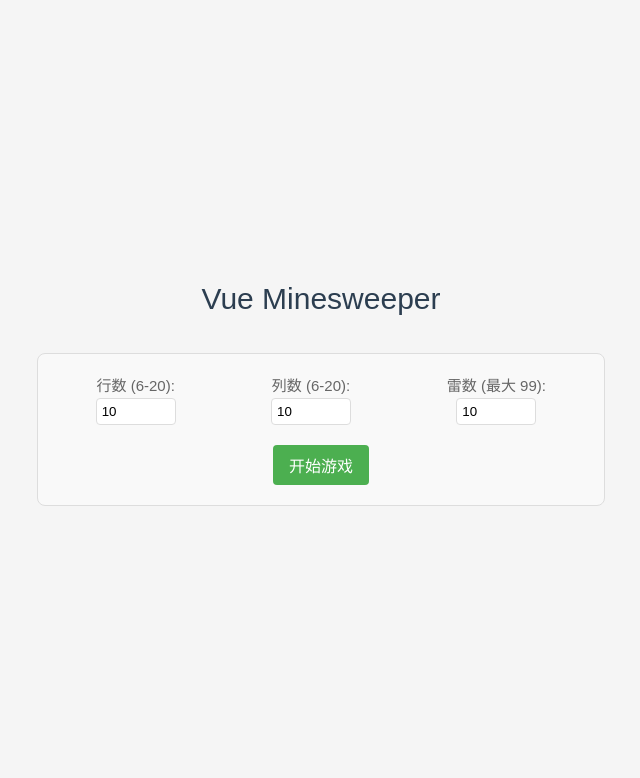
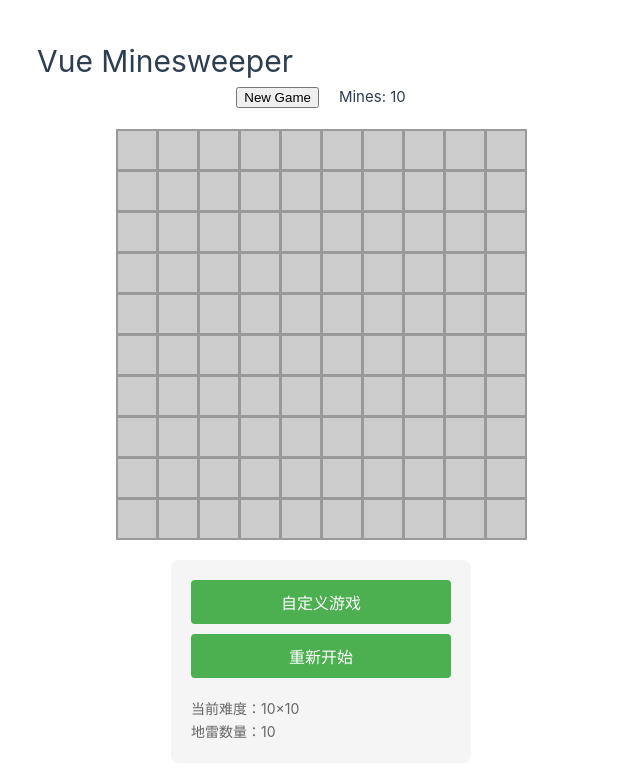
Before and after one commit to Ch1ldKing/vue-minesweeper, a Vue app: page / in a window 1280 px wide. Shown: the top 778 px of the page, without its empty margins (15-655 px from the left). Built offline with nearby package versions, Linux system fonts and the light colour scheme; the HTML template or start-up script is replaced by a standard one.

Commit message:
v0.3 change settings layout

```diff
--- a/src/App.vue
+++ b/src/App.vue
@@ -1,17 +1,38 @@
-// main.ts
-import { createApp } from 'vue'
-import App from './App.vue'
-
-// 创建并挂载根实例
-createApp(App).mount('#app')
-
-// App.vue
 <template>
   <div class="app">
     <h1>Vue Minesweeper</h1>
-    <GameSettings v-if="!gameStarted" @start="startGame" />
-    <Board v-else :key="gameKey" :width="settings.width" :height="settings.height" :mine-count="settings.mineCount"
-      @game-over="endGame" @game-won="endGame" />
+
+    <!-- 主要内容区域：响应式布局 -->
+    <div class="content-wrapper">
+      <!-- 游戏区域 -->
+      <div class="game-area">
+        <Board :key="gameKey" :width="settings.width" :height="settings.height" :mine-count="settings.mineCount"
+          @game-over="handleGameOver" @game-won="handleGameWon" />
+      </div>
+
+      <!-- 控制面板 -->
+      <div class="control-panel">
+        <div class="controls">
+          <button class="control-button" @click="showSettings = true">
+            自定义游戏
+          </button>
+          <button class="control-button" @click="resetGame">
+            重新开始
+          </button>
+        </div>
+        <div class="game-info">
+          <p>当前难度：{{ settings.width }}×{{ settings.height }}</p>
+          <p>地雷数量：{{ settings.mineCount }}</p>
+        </div>
+      </div>
+    </div>
+
+    <!-- 设置模态框 -->
+    <div v-if="showSettings" class="modal-overlay" @click.self="showSettings = false">
+      <div class="modal-content">
+        <GameSettings :initial-settings="settings" @save="updateSettings" @cancel="showSettings = false" />
+      </div>
+    </div>
   </div>
 </template>
 
@@ -26,7 +47,7 @@ interface GameSettings {
   mineCount: number;
 }
 
-const gameStarted = ref(false);
+const showSettings = ref(false);
 const gameKey = ref(0);
 const settings = ref<GameSettings>({
   width: 10,
@@ -34,41 +55,114 @@ const settings = ref<GameSettings>({
   mineCount: 10
 });
 
-const startGame = (newSettings: GameSettings) => {
+const updateSettings = (newSettings: GameSettings) => {
   settings.value = newSettings;
-  gameStarted.value = true;
+  showSettings.value = false;
+  gameKey.value++; // 强制重新创建游戏板
 };
 
-const endGame = () => {
-  // 延迟一下以便玩家看到游戏结果
-  setTimeout(() => {
-    gameStarted.value = false;
-  }, 2000);
+const resetGame = () => {
+  gameKey.value++; // 重置游戏
+};
+
+const handleGameOver = () => {
+  // 可以添加游戏结束的处理逻辑
+};
+
+const handleGameWon = () => {
+  // 可以添加游戏胜利的处理逻辑
 };
 </script>
 
-<style>
+<style scoped>
 .app {
-  font-family: Arial, sans-serif;
-  max-width: 800px;
+  max-width: 1200px;
   margin: 0 auto;
   padding: 20px;
-  text-align: center;
 }
 
-h1 {
-  color: #2c3e50;
-  margin-bottom: 30px;
+.content-wrapper {
+  display: flex;
+  flex-wrap: wrap;
+  gap: 20px;
+  justify-content: center;
+  align-items: flex-start;
 }
 
-/* 全局样式重置 */
-* {
-  margin: 0;
-  padding: 0;
-  box-sizing: border-box;
+.game-area {
+  flex: 0 1 auto;
 }
 
-body {
-  background-color: #f5f5f5;
+.control-panel {
+  flex: 0 1 300px;
+  padding: 20px;
+  background: #f5f5f5;
+  border-radius: 8px;
+  min-width: 200px;
+}
+
+.controls {
+  display: flex;
+  flex-direction: column;
+  gap: 10px;
+  margin-bottom: 20px;
+}
+
+.control-button {
+  padding: 10px 20px;
+  border: none;
+  border-radius: 4px;
+  background: #4CAF50;
+  color: white;
+  cursor: pointer;
+  font-size: 16px;
+  transition: background-color 0.3s;
+}
+
+.control-button:hover {
+  background: #45a049;
+}
+
+.game-info {
+  color: #666;
+  font-size: 14px;
+}
+
+.modal-overlay {
+  position: fixed;
+  top: 0;
+  left: 0;
+  right: 0;
+  bottom: 0;
+  background: rgba(0, 0, 0, 0.5);
+  display: flex;
+  justify-content: center;
+  align-items: center;
+  z-index: 1000;
+}
+
+.modal-content {
+  background: white;
+  padding: 20px;
+  border-radius: 8px;
+  max-width: 90%;
+  max-height: 90%;
+  overflow-y: auto;
+}
+
+/* 响应式布局 */
+@media (max-width: 768px) {
+  .content-wrapper {
+    flex-direction: column;
+  }
+
+  .control-panel {
+    width: 100%;
+  }
+
+  .controls {
+    flex-direction: row;
+    justify-content: center;
+  }
 }
 </style>
--- a/src/components/Board.vue
+++ b/src/components/Board.vue
@@ -14,7 +14,6 @@
     </div>
   </div>
 </template>
-
 
 <script setup lang="ts">
 import  Cell  from './Cell.vue';
--- a/src/components/GameSettings.vue
+++ b/src/components/GameSettings.vue
@@ -1,36 +1,46 @@
-// src/components/GameSettings.vue
 <template>
     <div class="settings-panel">
+        <h2>自定义游戏设置</h2>
         <div class="settings-form">
             <div class="form-group">
-                <label>行数 (6-20):
-                    <input type="number" v-model.number="rows" min="6" max="20" @input="validateAndEmit" />
-                </label>
+                <label>行数 (6-20):</label>
+                <input type="number" v-model.number="rows" min="6" max="20" @input="validateAndUpdate" />
             </div>
             <div class="form-group">
-                <label>列数 (6-20):
-                    <input type="number" v-model.number="cols" min="6" max="20" @input="validateAndEmit" />
-                </label>
+                <label>列数 (6-20):</label>
+                <input type="number" v-model.number="cols" min="6" max="20" @input="validateAndUpdate" />
             </div>
             <div class="form-group">
-                <label>雷数 (最大 {{ maxMines }}):
-                    <input type="number" v-model.number="mines" :min="1" :max="maxMines" @input="validateAndEmit" />
-                </label>
+                <label>雷数 (最大 {{ maxMines }}):</label>
+                <input type="number" v-model.number="mines" :min="1" :max="maxMines" @input="validateAndUpdate" />
             </div>
         </div>
         <div class="error-message" v-if="errorMessage">{{ errorMessage }}</div>
-        <button class="start-button" @click="startGame" :disabled="!!errorMessage || !isValid">
-            开始游戏
-        </button>
+        <div class="button-group">
+            <button class="save-button" @click="saveSettings" :disabled="!!errorMessage || !isValid">
+                确定
+            </button>
+            <button class="cancel-button" @click="cancelSettings">
+                取消
+            </button>
+        </div>
     </div>
 </template>
 
 <script setup lang="ts">
-import { ref, computed } from 'vue';
+import { ref, computed, onMounted } from 'vue';
 
-const rows = ref(10);
-const cols = ref(10);
-const mines = ref(10);
+const props = defineProps<{
+    initialSettings: {
+        width: number;
+        height: number;
+        mineCount: number;
+    };
+}>();
+
+const rows = ref(props.initialSettings.height);
+const cols = ref(props.initialSettings.width);
+const mines = ref(props.initialSettings.mineCount);
 const errorMessage = ref('');
 
 const maxMines = computed(() => rows.value * cols.value - 1);
@@ -40,7 +50,7 @@ const isValid = computed(() => {
         mines.value >= 1 && mines.value <= maxMines.value;
 });
 
-const validateAndEmit = () => {
+const validateAndUpdate = () => {
     errorMessage.value = '';
 
     if (rows.value < 6 || rows.value > 20) {
@@ -62,9 +72,14 @@ const validateAndEmit = () => {
     }
 };
 
-const startGame = () => {
+const emit = defineEmits<{
+    (e: 'save', settings: { width: number; height: number; mineCount: number }): void;
+    (e: 'cancel'): void;
+}>();
+
+const saveSettings = () => {
     if (isValid.value) {
-        emit('start', {
+        emit('save', {
             width: cols.value,
             height: rows.value,
             mineCount: mines.value
@@ -72,33 +87,38 @@ const startGame = () => {
     }
 };
 
-const emit = defineEmits<{
-    (e: 'start', settings: { width: number; height: number; mineCount: number }): void;
-}>();
+const cancelSettings = () => {
+    emit('cancel');
+};
 </script>
 
 <style scoped>
 .settings-panel {
+    min-width: 300px;
+}
+
+h2 {
     margin-bottom: 20px;
-    padding: 20px;
-    border: 1px solid #ddd;
-    border-radius: 8px;
-    background-color: #f9f9f9;
+    color: #333;
+    text-align: center;
 }
 
 .settings-form {
     display: flex;
-    gap: 20px;
-    margin-bottom: 15px;
+    flex-direction: column;
+    gap: 15px;
+    margin-bottom: 20px;
 }
 
 .form-group {
     display: flex;
-    flex-direction: column;
+    justify-content: space-between;
+    align-items: center;
+    gap: 10px;
 }
 
 .form-group label {
-    margin-bottom: 5px;
+    flex: 1;
     color: #666;
 }
 
@@ -107,30 +127,53 @@ const emit = defineEmits<{
     padding: 5px;
     border: 1px solid #ddd;
     border-radius: 4px;
+    text-align: center;
 }
 
 .error-message {
     color: #ff4444;
-    margin-bottom: 10px;
+    margin-bottom: 15px;
     font-size: 14px;
+    text-align: center;
 }
 
-.start-button {
-    padding: 8px 16px;
-    background-color: #4CAF50;
-    color: white;
+.button-group {
+    display: flex;
+    justify-content: center;
+    gap: 10px;
+}
+
+.save-button,
+.cancel-button {
+    padding: 8px 20px;
     border: none;
     border-radius: 4px;
     cursor: pointer;
-    font-size: 16px;
+    font-size: 14px;
+    transition: background-color 0.3s;
 }
 
-.start-button:disabled {
+.save-button {
+    background-color: #4CAF50;
+    color: white;
+}
+
+.save-button:hover:not(:disabled) {
+    background-color: #45a049;
+}
+
+.save-button:disabled {
     background-color: #cccccc;
     cursor: not-allowed;
 }
 
-.start-button:hover:not(:disabled) {
-    background-color: #45a049;
+.cancel-button {
+    background-color: #f5f5f5;
+    border: 1px solid #ddd;
+    color: #666;
+}
+
+.cancel-button:hover {
+    background-color: #e8e8e8;
 }
 </style>
--- a/src/stores/useGame.ts
+++ b/src/stores/useGame.ts
@@ -1,10 +1,12 @@
 import { ref, computed } from 'vue';
 import { generateBoard } from '../utils';
+import type { CellState } from '@/types';
 
 export const useGame = (width: number, height: number, mineCount: number) => {
   const board = ref(generateBoard(width, height, mineCount));
   const gameOver = ref(false);
   const gameWon = ref(false);
+  const isFirstClick = ref(true);
 
   const remainingMines = computed(() => {
     let flagged = 0;
@@ -19,6 +21,18 @@ export const useGame = (width: number, height: number, mineCount: number) => {
   const revealCell = (x: number, y: number) => {
     if (gameOver.value || gameWon.value || board.value[y][x].isFlagged) {
       return;
+    }
+
+    // 如果是第一次点击，重新生成游戏板
+    if (isFirstClick.value) {
+      // 创建临时棋盘，直到成功找到一个有效的布局
+      let newBoard: CellState[][];
+      do {
+        newBoard = generateBoard(width, height, mineCount);
+      } while (newBoard[y][x].isMine || newBoard[y][x].neighborMines > 0);
+
+      board.value = newBoard;
+      isFirstClick.value = false;
     }
 
     const cell = board.value[y][x];
@@ -70,6 +84,7 @@ export const useGame = (width: number, height: number, mineCount: number) => {
     board.value = generateBoard(width, height, mineCount);
     gameOver.value = false;
     gameWon.value = false;
+    isFirstClick.value = true;
   };
 
   return {
```
Also changed, not shown: src/utils.ts (line endings or trailing spaces).
